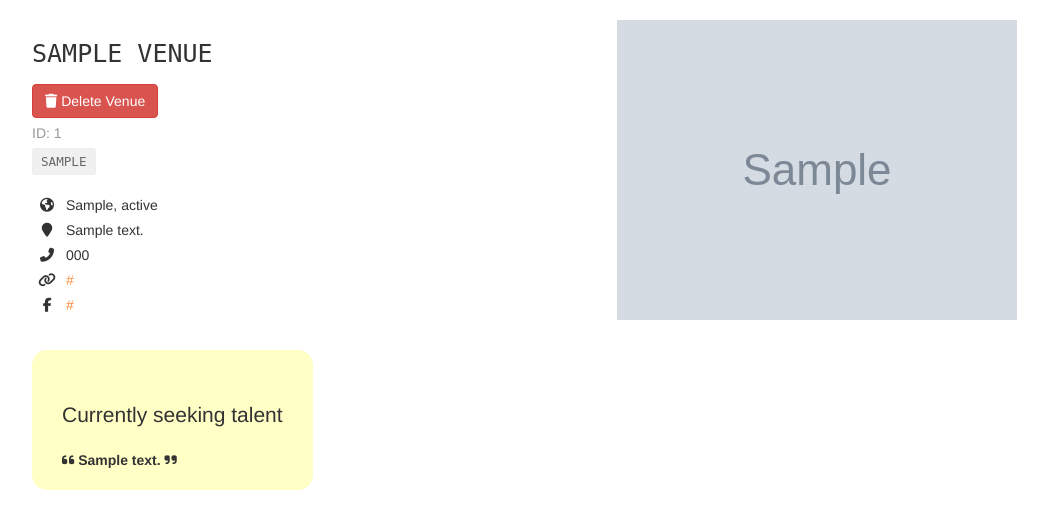
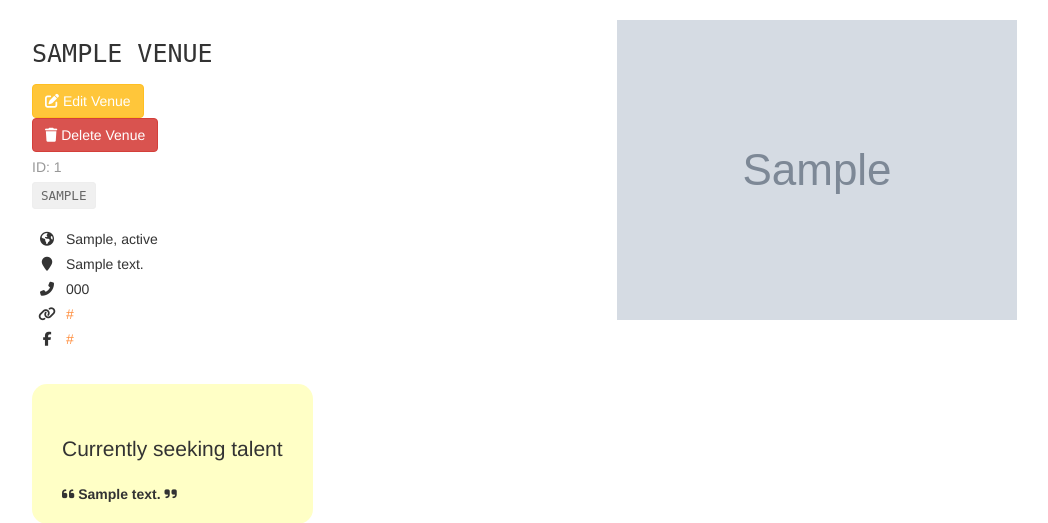
Before and after one commit to gskll/fyurr-fullstack, a Flask app: page /venues/1 in a window 1280 px wide. Shown: the part 60-583 px from the top of the page, without its empty margins (38-1086 px from the left). Run offline with Flask 2, Linux system fonts and the light colour scheme; tables that the repository leaves empty hold one stand-in row (values such as "Sample post"); grey boxes marked "Sample" are stand-in pictures; some libraries are stand-ins or nearby versions.

Commit message:
feat: add edit button to venue pages

```diff
--- a/templates/pages/show_venue.html
+++ b/templates/pages/show_venue.html
@@ -6,6 +6,9 @@
 		<h1 class="monospace">
 			{{ venue.name }}
 		</h1>
+     <form action="{{url_for('edit_venue', venue_id=venue.id)}}" method="get">
+      <button type="submit" class="btn btn-primary"><i class="fas fa-edit"></i> Edit Venue</button>
+    </form>
     <form action="{{url_for('delete_venue', venue_id=venue.id)}}" method="POST">
       <button type="submit" class="btn btn-danger"><i class="fas fa-trash"></i> Delete Venue</button>
     </form>
```
